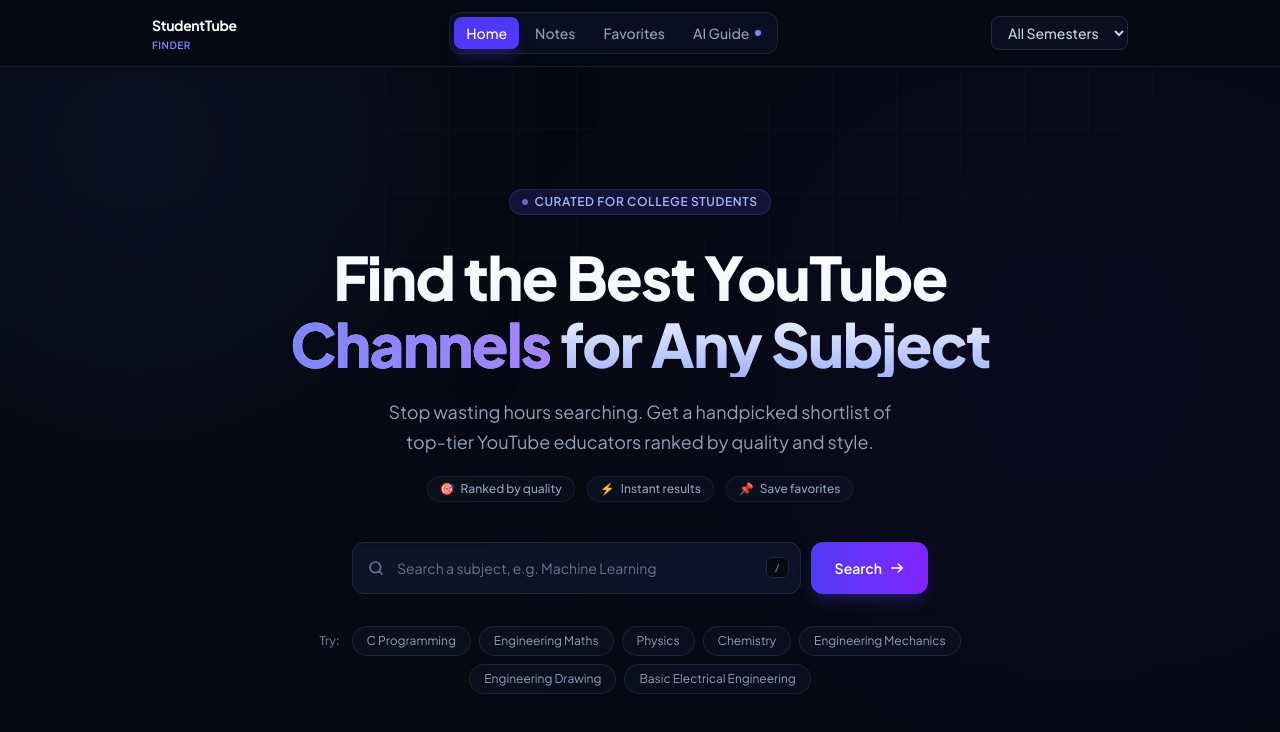
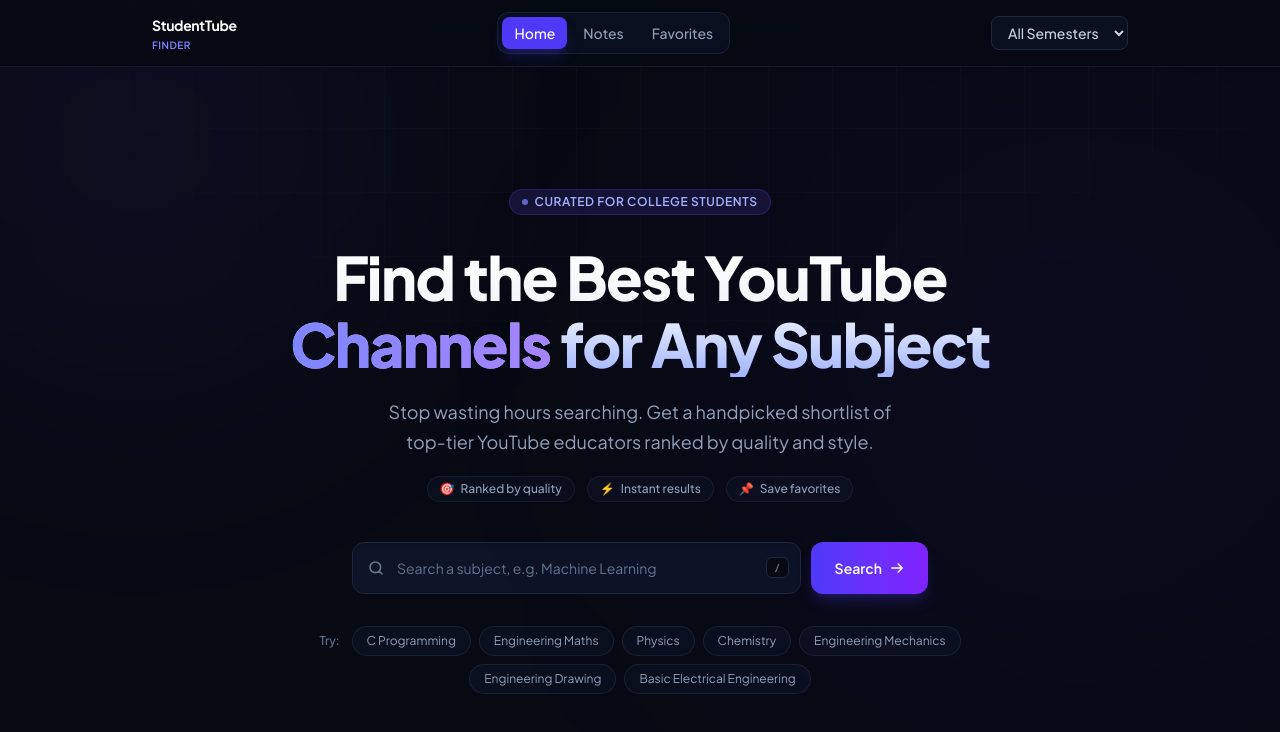
Before and after one commit to Anjali266-kumari/StudentTube, a React (Vite) app: page / in a window 1280 px wide. Shown: the top 732 px of the page. Built offline with nearby package versions, Linux system fonts and the light colour scheme.

Commit message:
Remove Ai Guide

```diff
--- a/src/App.jsx
+++ b/src/App.jsx
@@ -3,7 +3,7 @@ import Navbar from "./components/Navbar";
 import Hero from "./components/Hero";
 
 import Results from "./components/Results";
-import AIAssistant from "./components/AIAssistant";
+// import AIAssistant from "./components/AIAssistant"; // TODO: re-enable AI Guide later
 import NotesPage from "./components/NotesPage";
 import { getChannels } from "./api";
 
@@ -182,6 +182,7 @@ function App() {
           </div>
         )}
 
+        {/* AI Guide tab temporarily disabled — re-enable by uncommenting below and the import above
         {activeTab === "ai-assistant" && (
           <div className="py-6">
             <div className="max-w-3xl mx-auto px-6 text-center mb-8">
@@ -200,6 +201,7 @@ function App() {
             <AIAssistant />
           </div>
         )}
+        */}
       </main>
     </div>
   );
--- a/src/components/Navbar.jsx
+++ b/src/components/Navbar.jsx
@@ -14,7 +14,7 @@ const Navbar = ({
       label: "Favorites",
       badge: favoriteCount > 0 ? favoriteCount : null,
     },
-    { id: "ai-assistant", label: "AI Guide", pulse: true },
+    // { id: "ai-assistant", label: "AI Guide", pulse: true },
   ];
 
   return (
```
